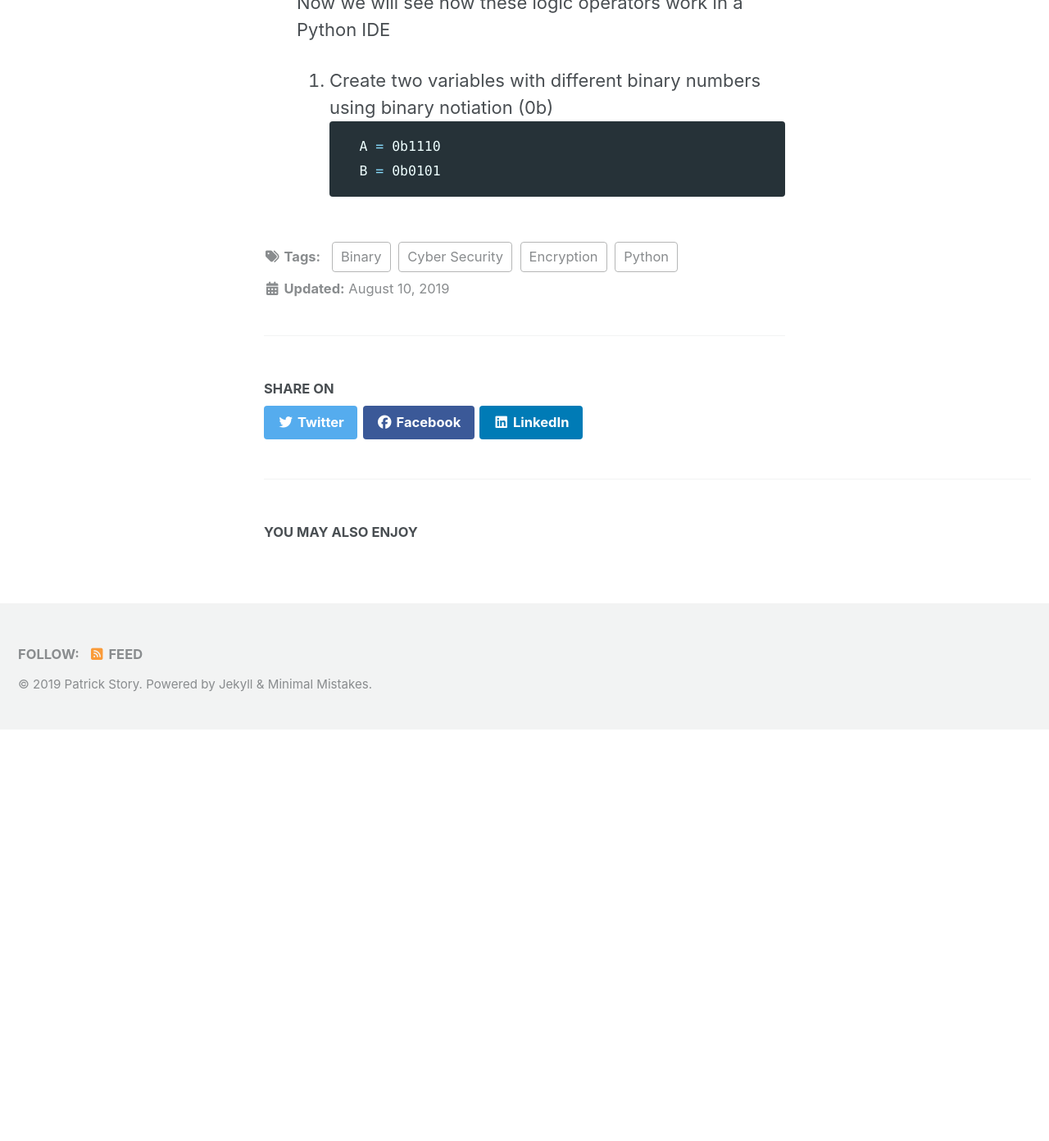
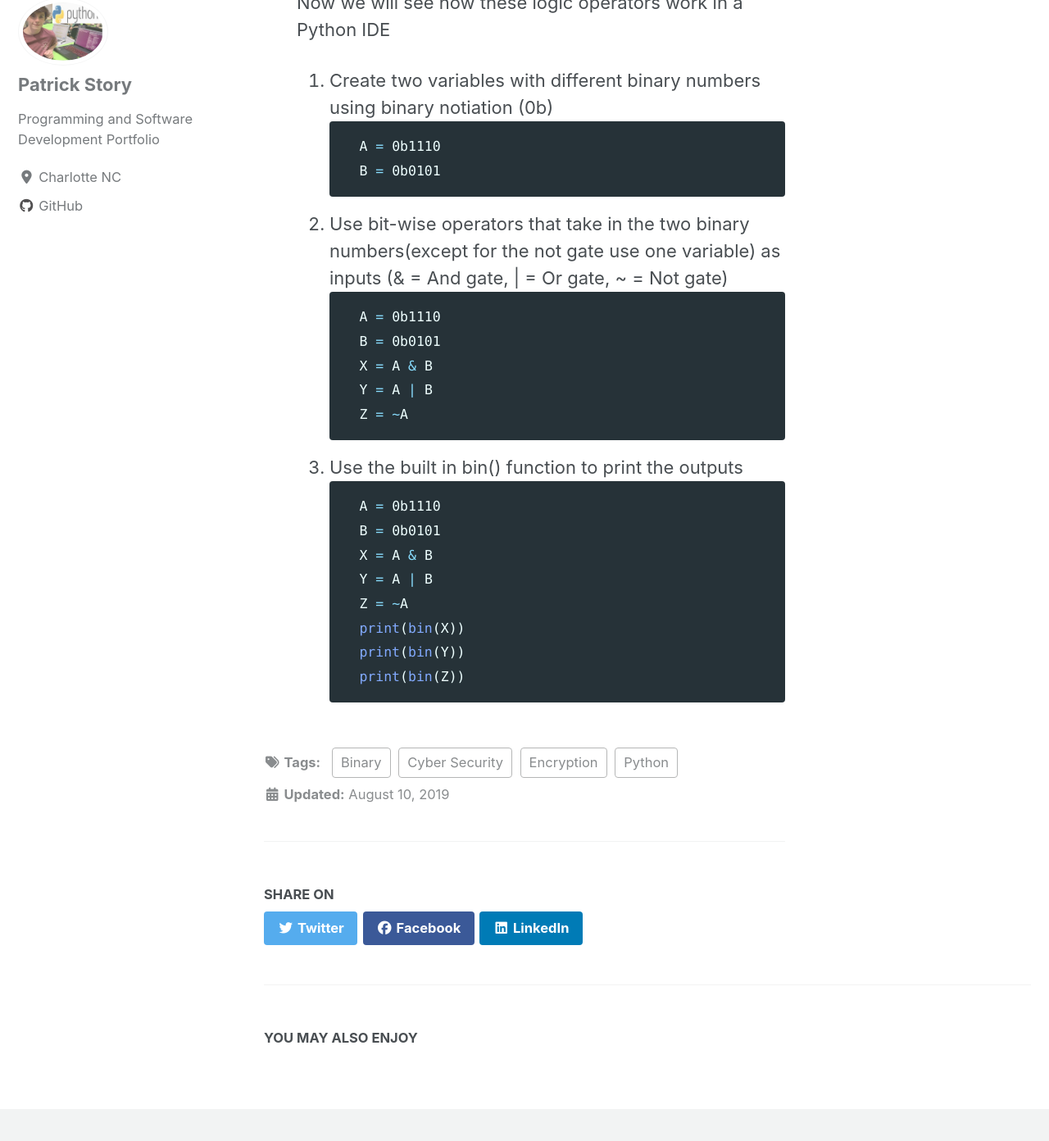
Before and after one commit to Patchyst/Patchyst.github.io, a Jekyll site: the page built from _posts/2019-08-10-steamcipher.md, in a window 1280 px wide and 1400 px high, scrolled down 4410 px. Shown: the top 1392 px of the window at 82% size. Built offline with Jekyll 4.4.1, drawn with Linux system fonts in a browser that asks for light colours; cached includes are drawn as plain includes; nearby versions of some CDN libraries; before the commit the page ends 5300 px from its top, so only the background shows below that.

Commit message:
Updating XOR streacm cipher project

````diff
--- a/_posts/2019-08-10-steamcipher.md
+++ b/_posts/2019-08-10-steamcipher.md
@@ -52,3 +52,22 @@
     A = 0b1110
     B = 0b0101
 ```
+2. Use bit-wise operators that take in the two binary numbers(except for the not gate use one variable) as inputs (& = And gate, | = Or gate, ~ = Not gate)
+```python
+    A = 0b1110
+    B = 0b0101
+    X = A & B
+    Y = A | B
+    Z = ~A
+```
+3. Use the built in bin() function to print the outputs
+```python
+    A = 0b1110
+    B = 0b0101
+    X = A & B
+    Y = A | B
+    Z = ~A
+    print(bin(X))
+    print(bin(Y))
+    print(bin(Z))
+```
````
